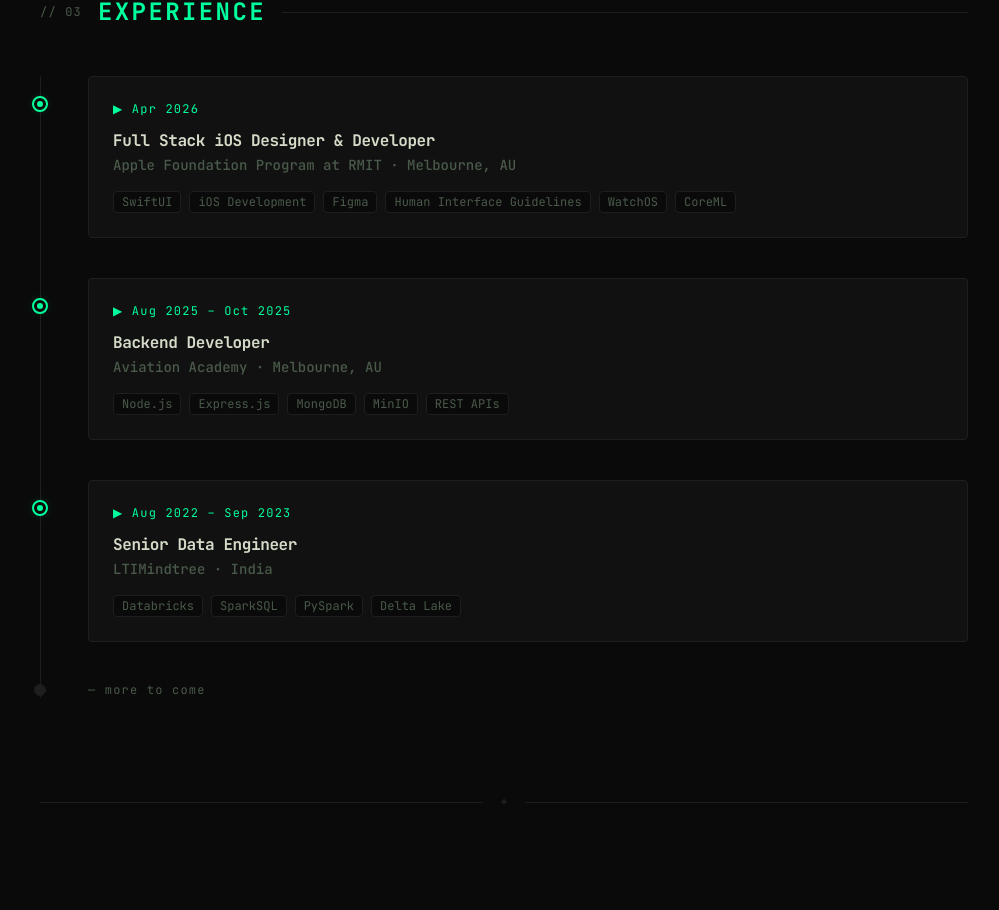
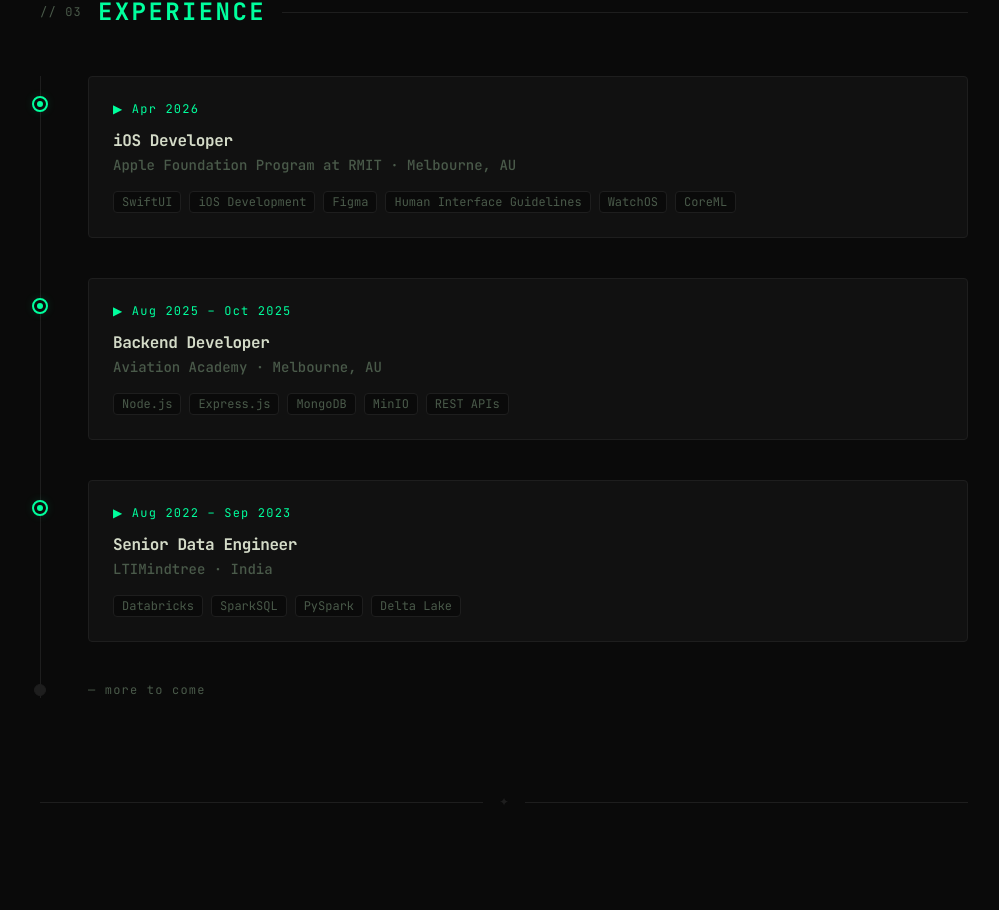
Before and after one commit to Anisha18/anisha-portfolio, a React (Vite) app: page / in a window 1280 px wide. Shown: the part 1839-2749 px from the top of the page, without its empty margins (136-1135 px from the left). Built offline with nearby package versions, Linux system fonts and the light colour scheme.

Commit message:
Updated Title

```diff
--- a/src/components/Experience.tsx
+++ b/src/components/Experience.tsx
@@ -2,7 +2,7 @@ import { useEffect, useRef, useState } from "react";
 
 const experiences = [
   {
-    role: "Full Stack iOS Designer & Developer",
+    role: "iOS Developer",
     company: "Apple Foundation Program at RMIT",
     period: "Apr 2026",
     location: "Melbourne, AU",
```
